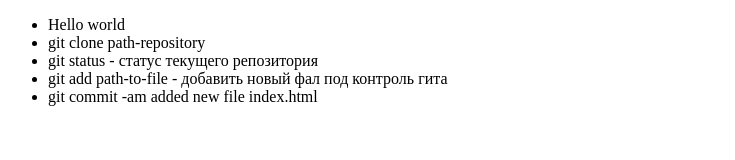
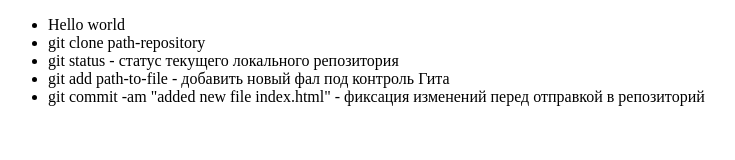
Before and after one commit to Vladislav-Labkovich/git-lesson, a plain HTML site: page index.html in a window 1280 px wide. Shown: the whole page, without its empty margins (0-735 px from the left). Drawn offline with Linux system fonts and the light colour scheme.

Commit message:
added new file index.html

```diff
--- a/index.html
+++ b/index.html
@@ -11,9 +11,9 @@
         <ul>
             <li>Hello world</li>
             <li>git clone path-repository </li>
-            <li>git status - статус текущего репозитория</li>
-            <li>git add path-to-file - добавить новый фал под контроль гита</li>
-            <li>git commit -am added new file index.html</li>
+            <li>git status - статус текущего локального репозитория</li>
+            <li>git add path-to-file - добавить новый фал под контроль Гита</li>
+            <li>git commit -am "added new file index.html" - фиксация изменений перед отправкой в репозиторий </li>
         </ul>
     </div>
 </body>
```
